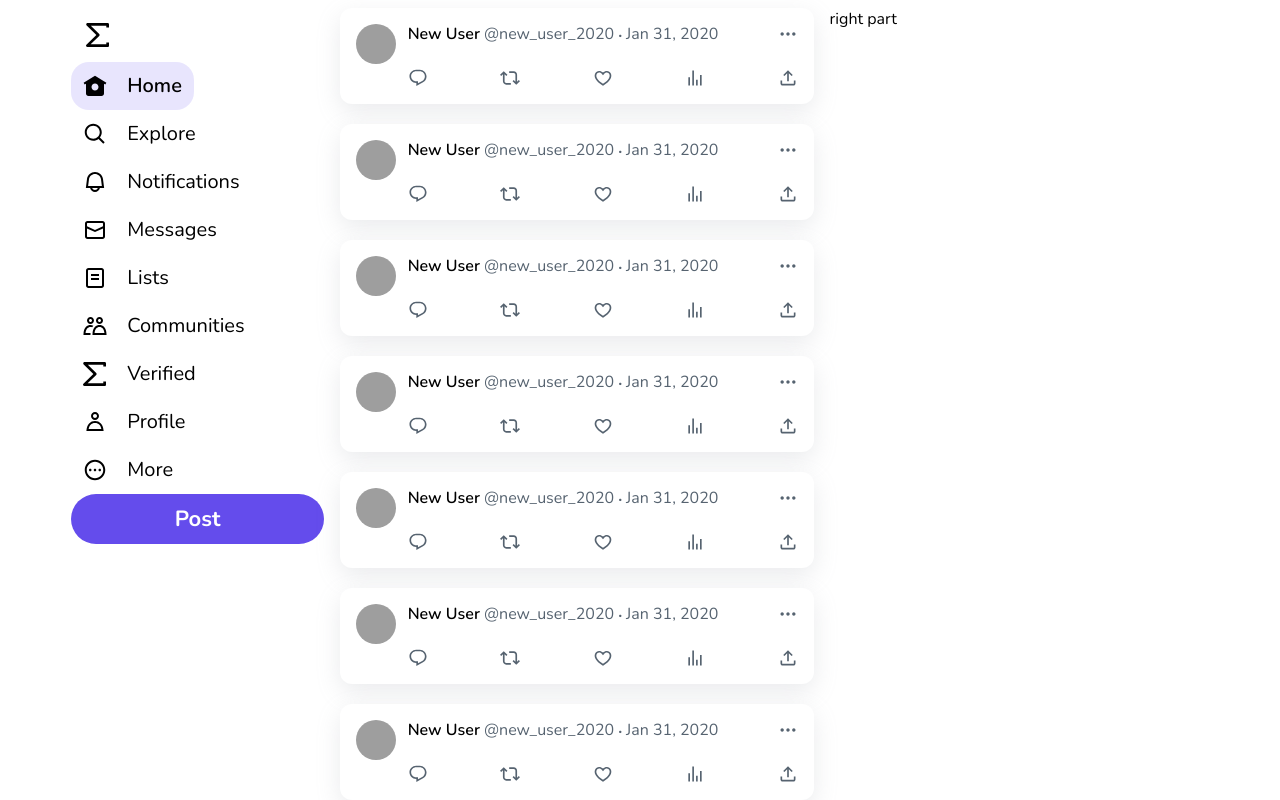
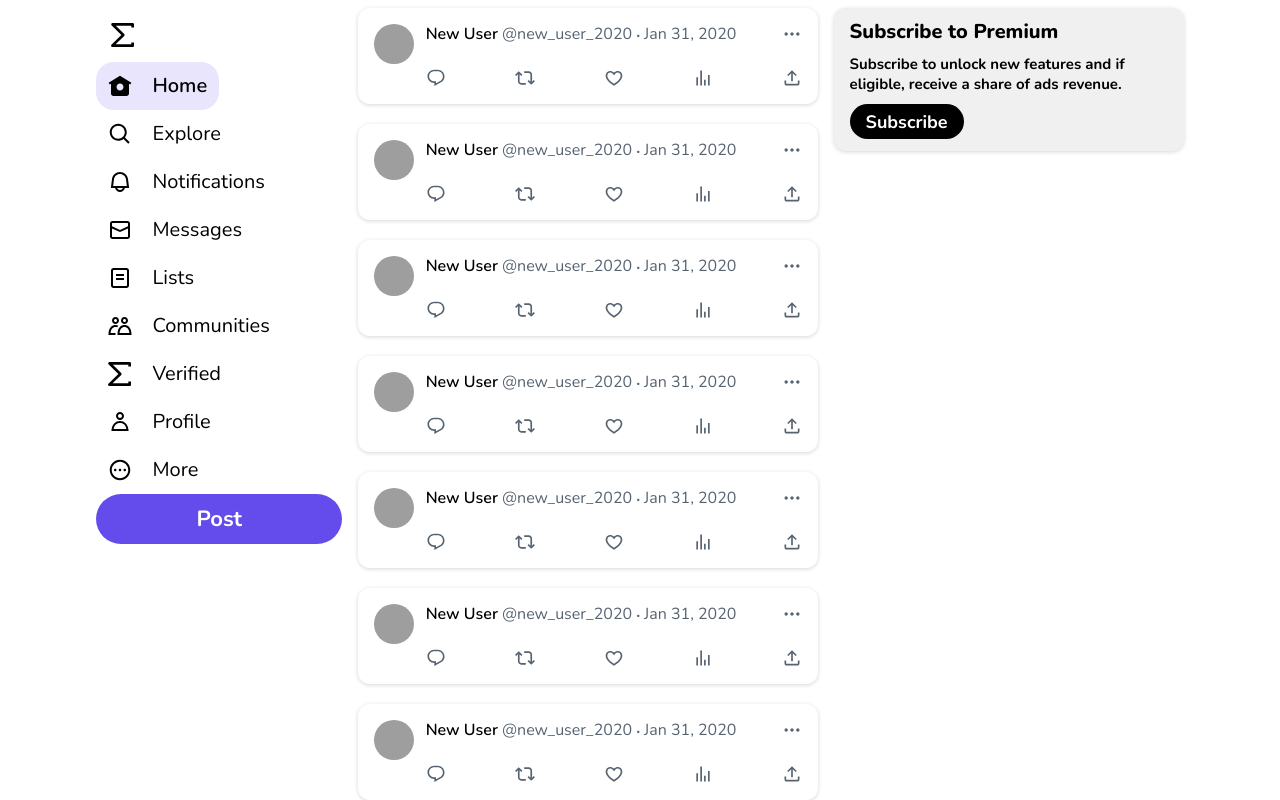
Before and after one commit to mohanmohadikar/microblogger-frontend, a React (Create React App) app: page / in a window 1280 px wide. Shown: the top 800 px of the page. Built offline with nearby package versions, Linux system fonts and the light colour scheme; grey boxes are pictures that could not be loaded.

Commit message:
added subscribe-to-premium component.

```diff
--- a/src/components/common-components/custom-button/custom-button.module.scss
+++ b/src/components/common-components/custom-button/custom-button.module.scss
@@ -7,9 +7,11 @@
   font-weight: 700;
   color: $color_white;
   cursor: pointer;
+  width: fit-content;
 
   &.fit_parent {
     width: 100%;
+    padding: 0px !important;
   }
 
   &.background_primary {
@@ -24,11 +26,13 @@
     height: 35px;
     font-size: 18px;
     border-radius: 35px;
+    padding: 0px 16px;
   }
 
   &.btn_large {
     height: 50px;
     font-size: 22px;
     border-radius: 50px;
+    padding: 0px 32px;
   }
 }
--- a/src/components/home-page/home-page.module.scss
+++ b/src/components/home-page/home-page.module.scss
@@ -2,9 +2,10 @@
 
 .container {
   display: grid;
-  grid-template-columns: 2fr 4fr 3fr;
+  grid-template-columns: 2fr 4fr 350px;
   height: 100vh;
   padding: 0px 5%;
+  background-color: $color_white;
 
   .left_part {
     height: 100%;
@@ -48,23 +49,27 @@
 // Small screens, laptops – 769px — 1024px
 @media only screen and (min-width: 769px) and (max-width: 1024px) {
   .container {
-    grid-template-columns: 88px calc(55% - 44px) calc(45% - 44px);
-    padding: 0px 2%;
+    grid-template-columns: 88px calc(100% - 88px);
+    padding: 0px 5%;
+
+    .right_part {
+      visibility: hidden;
+    }
   }
 }
 
 // Desktops, large screens – 1025px — 1200px
 @media only screen and (min-width: 1025px) and (max-width: 1200px) {
   .container {
-    grid-template-columns: 88px calc(55% - 44px) calc(45% - 44px);
-    padding: 0px 3%;
+    grid-template-columns: 88px calc(60% - 88px) 350px;
+    padding: 0px 5%;
   }
 }
 
 // Extra large screens, TV – 1201px, and more
 @media only screen and (min-width: 1201px) {
   .container {
-    grid-template-columns: 2fr 4fr 3fr;
-    padding: 0px 5%;
+    grid-template-columns: 2fr 4fr 350px;
+    padding: 0px 7%;
   }
 }
--- a/src/components/home-page/home-page.tsx
+++ b/src/components/home-page/home-page.tsx
@@ -1,5 +1,6 @@
 import Navigation from '../navigation/navigation';
 import Posts from '../posts/posts';
+import SubscribeToPremium from '../subsribe-to-premium/subsribe-to-premium';
 import styles from './home-page.module.scss';
 
 const HomePage = () => {
@@ -11,7 +12,9 @@
       <div className={styles.middle_part}>
         <Posts />
       </div>
-      <div className={styles.right_part}>right part</div>
+      <div className={styles.right_part}>
+        <SubscribeToPremium />
+      </div>
     </div>
   );
 };
--- a/src/components/post/post.module.scss
+++ b/src/components/post/post.module.scss
@@ -5,7 +5,7 @@
   padding: 16px;
   background-color: $color_white;
   height: fit-content;
-  box-shadow: rgba(149, 157, 165, 0.2) 0px 8px 24px;
+  box-shadow: rgba(0, 0, 0, 0.16) 0px 1px 4px;
 
   .content_wrapper {
     display: flex;
--- /dev/null
+++ b/src/components/subsribe-to-premium/subsribe-to-premium.module.scss
@@ -0,0 +1,25 @@
+@import '../../styles/all.scss';
+
+.container {
+  padding: 12px 16px;
+  border-radius: 12px;
+  background-color: $color_gray3;
+  width: calc(100% - 32px);
+  height: fit-content;
+  display: flex;
+  gap: 10px;
+  flex-direction: column;
+  box-shadow: rgba(0, 0, 0, 0.16) 0px 1px 4px;
+  cursor: pointer;
+
+  .section_title {
+    font-size: 20px;
+    line-height: 24px;
+    font-weight: 800;
+  }
+  .section_content {
+    font-size: 15px;
+    line-height: 20px;
+    font-weight: 700;
+  }
+}
--- /dev/null
+++ b/src/components/subsribe-to-premium/subsribe-to-premium.tsx
@@ -0,0 +1,28 @@
+import React from 'react';
+import styles from './subsribe-to-premium.module.scss';
+import CustomButton from '../common-components/custom-button/custom-button';
+import {
+  CustomButtonColor,
+  CustomButtonSize
+} from '../../constants/data-contants';
+import {
+  SUBSCRIBE_TO_PREMIUM_CONTENT,
+  SUBSCRIBE_TO_PREMIUM_TITLE
+} from '../../constants/label-contants';
+
+const SubscribeToPremium = () => {
+  return (
+    <div className={styles.container}>
+      <div className={styles.section_title}>{SUBSCRIBE_TO_PREMIUM_TITLE}</div>
+      <div className={styles.section_content}>
+        {SUBSCRIBE_TO_PREMIUM_CONTENT}
+      </div>
+      <CustomButton
+        text={'Subscribe'}
+        size={CustomButtonSize.small}
+        buttonColor={CustomButtonColor.black}
+      />
+    </div>
+  );
+};
+export default SubscribeToPremium;
--- a/src/constants/label-contants.ts
+++ b/src/constants/label-contants.ts
@@ -7,3 +7,7 @@
 export const NAV_VERIFIED = 'Verified';
 export const NAV_PROFILE = 'Profile';
 export const NAV_MORE = 'More';
+
+export const SUBSCRIBE_TO_PREMIUM_TITLE = 'Subscribe to Premium';
+export const SUBSCRIBE_TO_PREMIUM_CONTENT =
+  'Subscribe to unlock new features and if eligible, receive a share of ads revenue.';
--- a/src/styles/colors.scss
+++ b/src/styles/colors.scss
@@ -4,4 +4,4 @@
 $color_primary_25: #644cec25;
 $color_gray1: #f0f3f4;
 $color_gray2: #566370;
-$color_gray1: #f7f9f9;
+$color_gray3: #f0f0f0;
```
Also changed, not shown: src/components/navigation/navigation-constants.tsx (deleted, +0 -39 lines).
